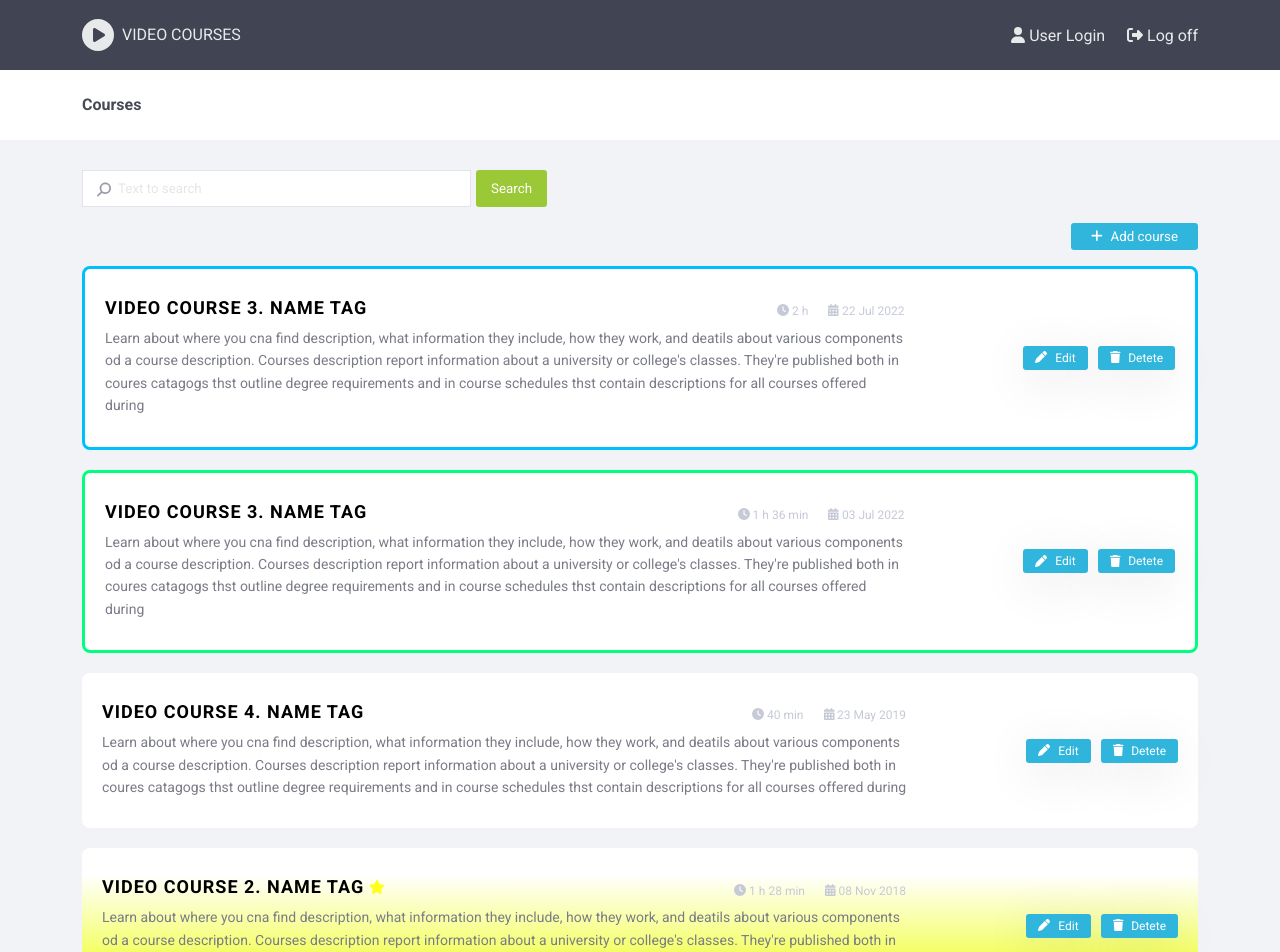
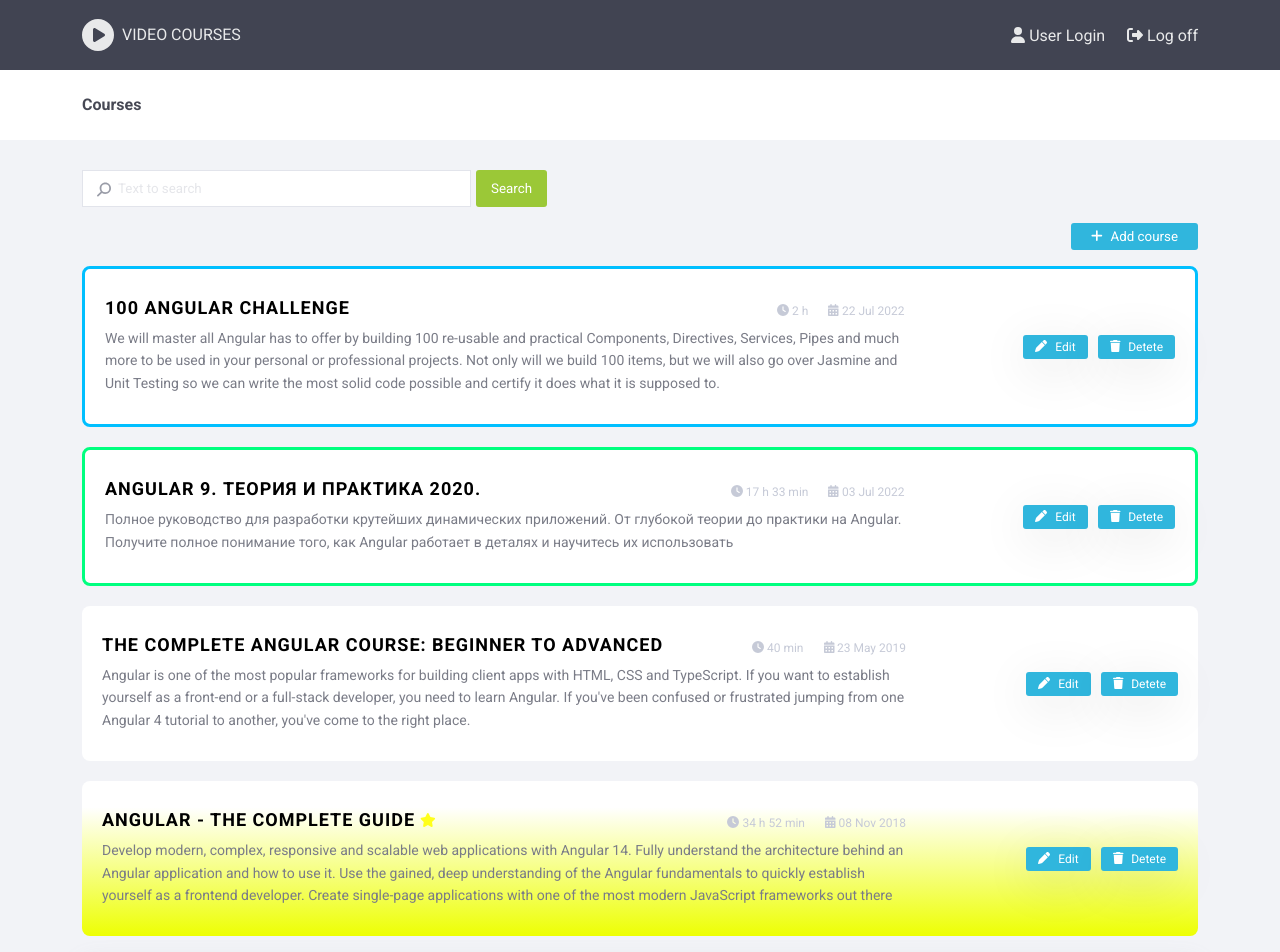
Before and after one commit to artykovdaniyar/angular-is-rock-, an Angular app: page / in a window 1280 px wide. Shown: the top 952 px of the page. Built offline with nearby package versions, Linux system fonts and the light colour scheme.

Commit message:
implementation of filter pipe

```diff
--- a/src/app/core/courses/courses-list/courses-list.component.html
+++ b/src/app/core/courses/courses-list/courses-list.component.html
@@ -5,7 +5,7 @@
   </button>
   <ng-container *ngIf="coursesList.length > 0; else noCourse">
     <ul class="list">
-      <li *ngFor="let course of coursesList | orderBy">
+      <li *ngFor="let course of coursesList | orderBy | filter: searchValue">
         <app-courses-item
           (onDelete)="deleteEventEmit($event)"
           [course]="course"
--- a/src/app/core/courses/courses-list/courses-list.component.ts
+++ b/src/app/core/courses/courses-list/courses-list.component.ts
@@ -10,6 +10,7 @@ import { Course } from '../models/course';
 })
 export class CoursesListComponent implements OnInit {
   faPlus = faPlus;
+  @Input() searchValue = '';
   @Input() coursesList: Course[] = [];
   constructor() {}
 
--- a/src/app/core/courses/courses-search/course-search.component.html
+++ b/src/app/core/courses/courses-search/course-search.component.html
@@ -1,9 +1,8 @@
-<form class="search" (ngSubmit)="onSubmit(searchInput.value)">
+<form class="search" (ngSubmit)="submitHandler(searchInput.value)">
   <label for="serchInput" class="icon-wrapper">
     <fa-icon [icon]="faMagnifyingGlass" size="sm" flip="horizontal"></fa-icon>
   </label>
   <input
-    [(ngModel)]="searchValue"
     type="text"
     class="input"
     id="serchInput"
--- a/src/app/core/courses/courses-search/course-search.component.ts
+++ b/src/app/core/courses/courses-search/course-search.component.ts
@@ -1,4 +1,4 @@
-import { Component, OnInit } from '@angular/core';
+import { Component, EventEmitter, OnInit, Output } from '@angular/core';
 import { faMagnifyingGlass } from '@fortawesome/free-solid-svg-icons';
 
 @Component({
@@ -8,11 +8,11 @@ import { faMagnifyingGlass } from '@fortawesome/free-solid-svg-icons';
 })
 export class CoursesSearchComponent implements OnInit {
   faMagnifyingGlass = faMagnifyingGlass;
-  constructor() {}
+  @Output() onSubmit: EventEmitter<string> = new EventEmitter<string>();
 
-  searchValue = '';
   ngOnInit(): void {}
-  onSubmit(input: string) {
-    console.log(input);
+
+  submitHandler(input: string) {
+    this.onSubmit.emit(input);
   }
 }
--- a/src/app/core/courses/courses.component.html
+++ b/src/app/core/courses/courses.component.html
@@ -1,7 +1,8 @@
 <section class="courses">
   <div class="courses__container container">
-    <app-courses-search></app-courses-search>
+    <app-courses-search (onSubmit)="searchHandler($event)"></app-courses-search>
     <app-courses-list
+      [searchValue]="searchValue"
       (onDelete)="deleteCourseHandler($event)"
       [coursesList]="courses"
     ></app-courses-list>
--- a/src/app/core/courses/courses.component.ts
+++ b/src/app/core/courses/courses.component.ts
@@ -8,48 +8,53 @@ import { Course } from './models/course';
 })
 export class CoursesComponent implements OnInit {
   courses: Course[] = [];
+  searchValue = '';
   ngOnInit(): void {
     this.courses = [
       {
-        name: 'Video Course 3. Name Tag',
+        name: 'Angular 9. Теория и Практика 2020.',
         id: 1,
         description:
-          "Learn about where you cna  find description, what information they include, how they work, and deatils about various components od a course description. Courses description report information about a university or college's classes. They're published both in coures catagogs thst outline degree requirements and in course schedules thst contain descriptions for all courses offered during",
-        duration: 96,
+          'Полное руководство для разработки крутейших динамических приложений. От глубокой теории до практики на Angular. Получите полное понимание того, как Angular работает в деталях и научитесь их использовать',
+        duration: 1053,
         date: 1656871200000,
         topRated: false,
       },
       {
-        name: 'Video Course 2. Name Tag',
+        name: 'Angular - The Complete Guide',
         id: 2,
         description:
-          "Learn about where you cna  find description, what information they include, how they work, and deatils about various components od a course description. Courses description report information about a university or college's classes. They're published both in coures catagogs thst outline degree requirements and in course schedules thst contain descriptions for all courses offered during",
-        duration: 88,
+          'Develop modern, complex, responsive and scalable web applications with Angular 14. Fully understand the architecture behind an Angular application and how to use it. Use the gained, deep understanding of the Angular fundamentals to quickly establish yourself as a frontend developer. Create single-page applications with one of the most modern JavaScript frameworks out there',
+        duration: 2092,
         date: 1541700000000,
         topRated: true,
       },
       {
-        name: 'Video Course 3. Name Tag',
+        name: '100 Angular Challenge',
         id: 3,
         description:
-          "Learn about where you cna  find description, what information they include, how they work, and deatils about various components od a course description. Courses description report information about a university or college's classes. They're published both in coures catagogs thst outline degree requirements and in course schedules thst contain descriptions for all courses offered during",
+          'We will master all Angular has to offer by building 100 re-usable and practical Components, Directives, Services, Pipes and much more to be used in your personal or professional projects. Not only will we build 100 items, but we will also go over Jasmine and Unit Testing so we can write the most solid code possible and certify it does what it is supposed to.',
         duration: 120,
         date: 1658512800000,
         topRated: false,
       },
       {
-        name: 'Video Course 4. Name Tag',
+        name: 'The Complete Angular Course: Beginner to Advanced',
         id: 4,
         description:
-          "Learn about where you cna  find description, what information they include, how they work, and deatils about various components od a course description. Courses description report information about a university or college's classes. They're published both in coures catagogs thst outline degree requirements and in course schedules thst contain descriptions for all courses offered during",
+          "Angular is one of the most popular frameworks for building client apps with HTML, CSS and TypeScript. If you want to establish yourself as a front-end or a full-stack developer, you need to learn Angular. If you've been confused or frustrated jumping from one Angular 4 tutorial to another, you've come to the right place.",
         duration: 40,
         date: 1558612800000,
         topRated: false,
       },
     ];
   }
-
-  deleteCourseHandler(course: Course) {
-    console.log(course.id);
+  searchHandler(searchValue: string) {
+    this.searchValue = searchValue;
+  }
+  deleteCourseHandler(courseForDelete: Course) {
+    this.courses = this.courses.filter((course) => {
+      return course.id !== courseForDelete.id;
+    });
   }
 }
--- a/src/app/core/courses/courses.module.ts
+++ b/src/app/core/courses/courses.module.ts
@@ -11,6 +11,7 @@ import { CoursesMoreComponent } from './courses-more/courses-more.component';
 import { CourseMarkerDirective } from './directives/course-marker.directive';
 import { DurationPipe } from './pipes/duration.pipe';
 import { OrderByPipe } from './pipes/order-by.pipe';
+import { FilterPipe } from './pipes/filter.pipe';
 
 @NgModule({
   declarations: [
@@ -22,6 +23,7 @@ import { OrderByPipe } from './pipes/order-by.pipe';
     CourseMarkerDirective,
     DurationPipe,
     OrderByPipe,
+    FilterPipe,
   ],
   exports: [CoursesComponent, CoursesSearchComponent],
   imports: [CommonModule, FontAwesomeModule, FormsModule],
--- /dev/null
+++ b/src/app/core/courses/pipes/filter.pipe.ts
@@ -0,0 +1,15 @@
+import { Pipe, PipeTransform } from '@angular/core';
+import { Course } from '../models/course';
+
+@Pipe({
+  name: 'filter',
+  pure: false,
+})
+export class FilterPipe implements PipeTransform {
+  transform(courses: Course[], search: string): Course[] {
+    if (!search.trim()) courses;
+    return courses.filter((course) => {
+      return course.name.toLowerCase().includes(search.toLowerCase());
+    });
+  }
+}
```
